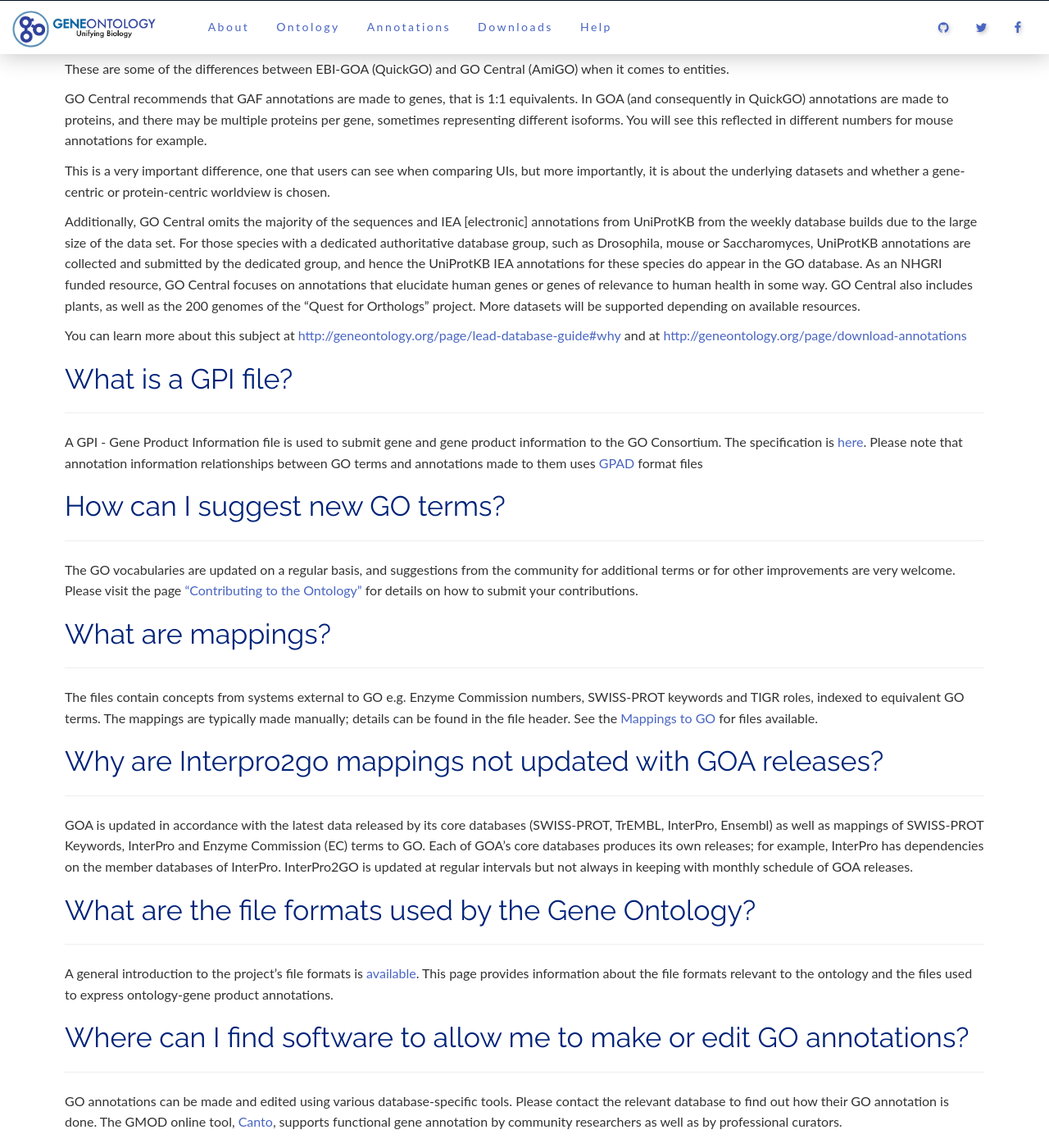
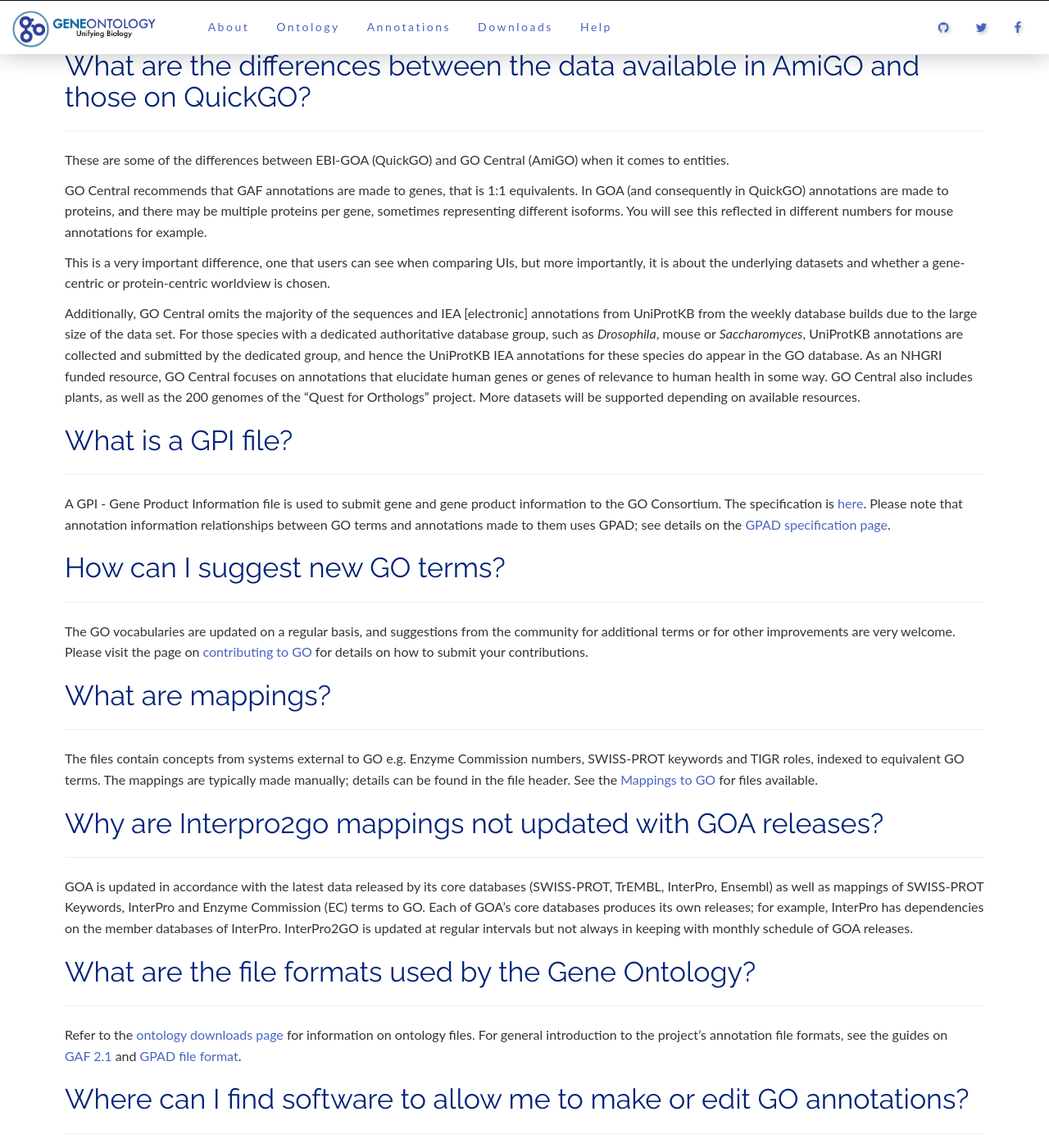
Before and after one commit to geneontology/geneontology.github.io, a Jekyll site: the page built from _docs/faq.md, in a window 1280 px wide and 1400 px high, scrolled down 17945 px. Shown: the whole window at 82% size. Built offline with Jekyll 4.4.1, drawn with Linux system fonts in a browser that asks for light colours; nearby versions of some CDN libraries; some of the changed lines change nothing that is shown; some of the changed text lies outside the part shown.

Commit message:
Update faq.md
1078- is this still true?

1248- this needs links or to be removed.

Otherwise, made it to 1317  (end).  Some links still need updating, etc.

```diff
--- a/_docs/faq.md
+++ b/_docs/faq.md
@@ -1013,7 +1013,7 @@
 [software](/faq-tags/software)
 {:/comment}
 
-The GPAD - Gene Product Association File Format - is an alternative means of exchanging annotations from the [Gene Association File (GAF)](http://geneontology.org/page/go-annotation-file-gaf-format-20). The GPAD format is designed to be more normalized than GAF, and is intended to work in conjunction with a separate format for exchanging gene product information. The GPAD specification is defined in detail [here](http://geneontology.org/page/gene-product-association-data-gpad-format)
+The GPAD - Gene Product Association File Format - is an alternative means of exchanging annotations from the [Gene Association File (GAF)](/docs/go-annotation-file-gaf-format-21/). The GPAD format is designed to be more normalized than GAF, and is intended to work in conjunction with a separate format for exchanging gene product information. For details, see the [GPAD specification page](/docs/gene-product-association-data-gpad-format/).
 
 ## What is GO "content"?
 ---------------------------------------------
@@ -1057,9 +1057,9 @@
 
 We welcome contributions to the Gene Ontology project, both in terms of annotations and for feedback and additions to the ontology.
 
-Before making contributions, we recommend that y contact the Gene Ontology Consortium (GOC) *before* annotation work is carried out; this will ensure that GOC mentors and trainers can be of assistance in producing data sets in agreement with the GOC annotation policies and format requirements.
+Before making contributions, we recommend that you [contact the Gene Ontology Consortium (GOC)](http://help.geneontology.org/) *before* annotation work is carried out; this will ensure that GOC mentors and trainers can be of assistance in producing data sets in agreement with the GOC annotation policies and format requirements.
 
-To learn more details, visit the page on [http://geneontology.org/docs/contributing-to-go/](/docs/contributing-to-go/).
+To learn more details, visit the page on [contributing to GO](/docs/contributing-to-go/).
 
 ## Why won't the RDF-XML file parse using RDF parsers?
 ---------------------------------------------------------------------------------------------------------
@@ -1087,9 +1087,9 @@
 
 This is done when there is explicit evidence to support separate annotations; usually it means that there is strong evidence for a more general annotation (parent term) and weaker evidence supporting a more specific annotation (child term).
 
-From the [GO annotation guide]():
+From the [GO annotation guide](http://wiki.geneontology.org/index.php/Annotation_conventions#General_recommendations){:target="blank"}:
 
-Uncertain knowledge of where a gene product operates should be denoted by annotating it to two nodes, one of which can be a parent of the other. For instance, a yeast gene product known to be in the nucleolus, but also experimentally observed in the nucleus generally, can be annotated to both nucleolus and nucleus in the cell component ontology. Even though annotation to nucleolus alone implies that a gene product is also in the nucleus, annotate to both so as to explicitly indicate that it has been reported in the two locations. The two annotations may have the same or different supporting evidence.
+> Uncertain knowledge of where a gene product operates should be denoted by annotating it to two nodes, one of which can be a parent of the other. For instance, a yeast gene product known to be in the nucleolus, but also experimentally observed in the nucleus generally, can be annotated to both nucleolus and nucleus in the cell component ontology. Even though annotation to nucleolus alone implies that a gene product is also in the nucleus, annotate to both so as to explicitly indicate that it has been reported in the two locations. The two annotations may have the same or different supporting evidence.
 
 ## How can I generate files in the old GO flat file format?
 -----------------------------------------------------------------------------------------------------------------
@@ -1105,7 +1105,7 @@
 
 As of August 1, 2009, the original GO flat file format was deprecated and is no longer be provided by the GO Consortium.
 
-The OBO-Edit project, which used to generate the flat file format, has been [*mothballed*](http://oboedit.org/).
+The OBO-Edit project, which used to generate the flat file format, has been [*mothballed*](http://oboedit.org/){:target="blank"}.
 
 ## Where can I find software to allow me to edit the GO terms?
 --------------------------------------------------------------------------------------------------------------------
@@ -1119,8 +1119,8 @@
 [software](/faq-tags/software)
 {:/comment}
 
--   [Protege](http://protege.stanford.edu/): Protege is a free, open-source ontology editor and framework for building intelligent systems. At this time, all ontology editors for GO use this program.
--   [OBO-Edit - **now deprecated**](http://oboedit.org/): OBO-Edit was developed by the software group at the Berkeley Drosophila Genome Project (BDGP), specifically for ontology editing; it ensured that file syntax remained correct. Until recently, it was also used for editing GO, but its use has been deprecated.
+-   [Protege](http://protege.stanford.edu/){:target="blank"}: Protege is a free, open-source ontology editor and framework for building intelligent systems. At this time, all ontology editors for GO use this program.
+-   [OBO-Edit - **now deprecated**](http://oboedit.org/){:target="blank"}: OBO-Edit was developed by the software group at the Berkeley Drosophila Genome Project (BDGP), specifically for ontology editing; it ensured that file syntax remained correct. In the past, it was also used for editing GO, but its use has been deprecated.
 
 ## What is an ontology?
 ------------------------------------------
@@ -1164,9 +1164,7 @@
 
 This is a very important difference, one that users can see when comparing UIs, but more importantly, it is about the underlying datasets and whether a gene-centric or protein-centric worldview is chosen.
 
-Additionally, GO Central omits the majority of the sequences and IEA \[electronic\] annotations from UniProtKB from the weekly database builds due to the large size of the data set. For those species with a dedicated authoritative database group, such as Drosophila, mouse or Saccharomyces, UniProtKB annotations are collected and submitted by the dedicated group, and hence the UniProtKB IEA annotations for these species do appear in the GO database. As an NHGRI funded resource, GO Central focuses on annotations that elucidate human genes or genes of relevance to human health in some way. GO Central also includes plants, as well as the 200 genomes of the "Quest for Orthologs" project. More datasets will be supported depending on available resources.
-
-You can learn more about this subject at <http://geneontology.org/page/lead-database-guide#why> and at <http://geneontology.org/page/download-annotations>
+Additionally, GO Central omits the majority of the sequences and IEA \[electronic\] annotations from UniProtKB from the weekly database builds due to the large size of the data set. For those species with a dedicated authoritative database group, such as *Drosophila*, mouse or *Saccharomyces*, UniProtKB annotations are collected and submitted by the dedicated group, and hence the UniProtKB IEA annotations for these species do appear in the GO database. As an NHGRI funded resource, GO Central focuses on annotations that elucidate human genes or genes of relevance to human health in some way. GO Central also includes plants, as well as the 200 genomes of the "Quest for Orthologs" project. More datasets will be supported depending on available resources.
 
 ## What is a GPI file?
 -----------------------------------------
@@ -1180,7 +1178,7 @@
 [software](/faq-tags/software)
 {:/comment}
 
-A GPI - Gene Product Information file is used to submit gene and gene product information to the GO Consortium. The specification is [here](http://geneontology.org/page/gene-product-information-gpi-format). Please note that annotation information relationships between GO terms and annotations made to them uses [GPAD](http://geneontology.org/page/gene-product-information-gpi-format) format files
+A GPI - Gene Product Information file is used to submit gene and gene product information to the GO Consortium. The specification is [here](http://geneontology.org/page/gene-product-information-gpi-format). Please note that annotation information relationships between GO terms and annotations made to them uses GPAD; see details on the [GPAD specification page](/docs/gene-product-association-data-gpad-format/).
 
 ## How can I suggest new GO terms?
 ----------------------------------------------------------------------
@@ -1192,7 +1190,7 @@
 [ontology](/faq-tags/ontology)
 {:/comment}
 
-The GO vocabularies are updated on a regular basis, and suggestions from the community for additional terms or for other improvements are very welcome. Please visit the page ["Contributing to the Ontology"](http://geneontology.org/contributing-go-term) for details on how to submit your contributions.
+The GO vocabularies are updated on a regular basis, and suggestions from the community for additional terms or for other improvements are very welcome. Please visit the page on [contributing to GO](/docs/contributing-to-go/) for details on how to submit your contributions.
 
 ## What are mappings?
 --------------------------------------------
@@ -1230,7 +1228,7 @@
 [software](/faq-tags/software)
 {:/comment}
 
-A general introduction to the project's file formats is [available](http://geneontology.org/page/file-format-guide). This page provides information about the file formats relevant to the ontology and the files used to express ontology-gene product annotations.
+Refer to the [ontology downloads page](/docs/download-ontology/) for information on ontology files.  For general introduction to the project's annotation file formats, see the guides on [GAF 2.1](/docs/go-annotation-file-gaf-format-21/) and [GPAD file format](/docs/gene-product-association-data-gpad-format/).
 
 ## Where can I find software to allow me to make or edit GO annotations?
 --------------------------------------------------------------------------------------------------------------------------------------------
@@ -1243,8 +1241,9 @@
 
 [software](/faq-tags/software)
 {:/comment}
+GO's [Noctua tool](/docs/tools-overview#curate) is a curation platform that can be used to make GO annotations as well as GO Causal Activity Models (GO-CAMs).
 
-GO annotations can be made and edited using various database-specific tools. Please contact the relevant database to find out how their GO annotation is done. The GMOD online tool, [Canto](http://gmod.org/wiki/Canto), supports functional gene annotation by community researchers as well as by professional curators.
+GO annotations can also be made and edited using various database-specific tools. Please contact the relevant database to find out how their GO annotation is done. The GMOD online tool, [Canto](http://gmod.org/wiki/Canto), supports functional gene annotation by community researchers as well as by professional curators.
 
 ## How do I access older versions of gene association files?
 -----------------------------------------------------------------------------------------------------------------------
@@ -1281,7 +1280,7 @@
 [third-party tools](/faq-tags/third-party-tools)
 {:/comment}
 
-Open the QuickGO web-page <http://www.ebi.ac.uk/QuickGO/>
+Open the [QuickGO web-page](http://www.ebi.ac.uk/QuickGO/){:target="blank"}
 Click on the Search and Filter GO annotation sets link located beneath the search box
 This will lead you to an Annotation download page where you can click the filter icon (Located to the right hand side of the page)
 The filter annotations page you will see has a list of filter options located at the top of the page. Click on taxon to input the taxon identifier of the species you would like to get GO annotations for (Example: Taxon identifier 6279 for Brugia malayi)
@@ -1313,4 +1312,4 @@
 
 IMEx will only call an interaction 'direct' when performed with 2 purified molecules in vitro so any method using whole cells or cell lysates would not be regarded as direct. The described methodology will give you binary i.e. either direct or involved in the same small complex.
 
-For more details, please see the [corresponding entry](http://www.ebi.ac.uk/intact/about/faq?conversationContext=5#8) on the the IntAct FAQ page.
+For more details, please see the [corresponding entry](http://www.ebi.ac.uk/intact/about/faq?conversationContext=5#8){:target="blank"} on the the IntAct FAQ page.
```
